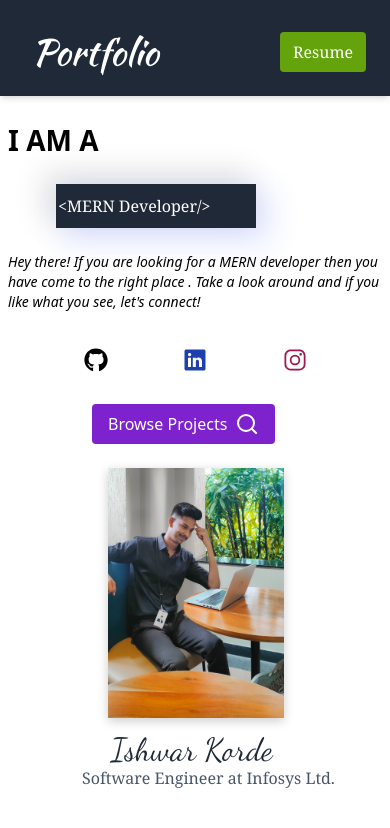
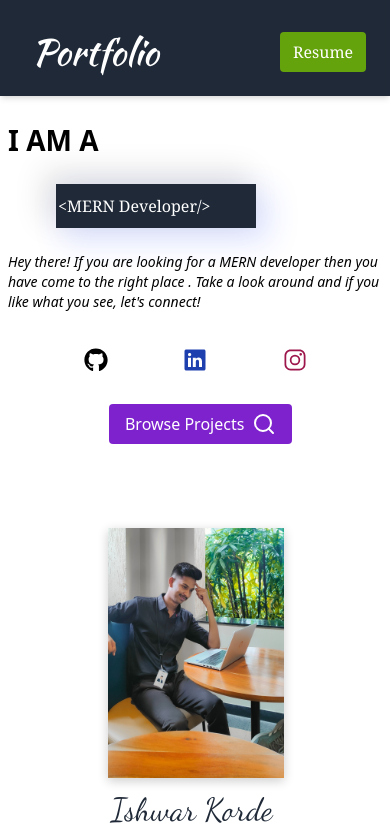
Before and after one commit to Ikorde1/Portfolio, a React (Create React App) app: page / in a window 390 px wide. Shown: the top 828 px of the page. Built offline with nearby package versions, Linux system fonts and the light colour scheme.

Commit message:
Update index.css

```diff
--- a/src/index.css
+++ b/src/index.css
@@ -33,6 +33,16 @@
     display: none;
   }
 
+  .blog-btn{
+   top: 52%;
+   left: 30%;
+
+  }
+
+  .port{
+    left: 2%;
+  }
+
 .nav{
   width: auto;
 }
@@ -47,6 +57,7 @@
     left: 0px;
     top: -160px;
     display: flex;
+    gap: 60px;
     flex-direction: column;
 
     padding: 8px;
@@ -70,7 +81,7 @@
   }
   .browse{
     position: relative;
-    margin-left: -60px;
+   left: 27%;
   }
 
   .right-side img {
```
